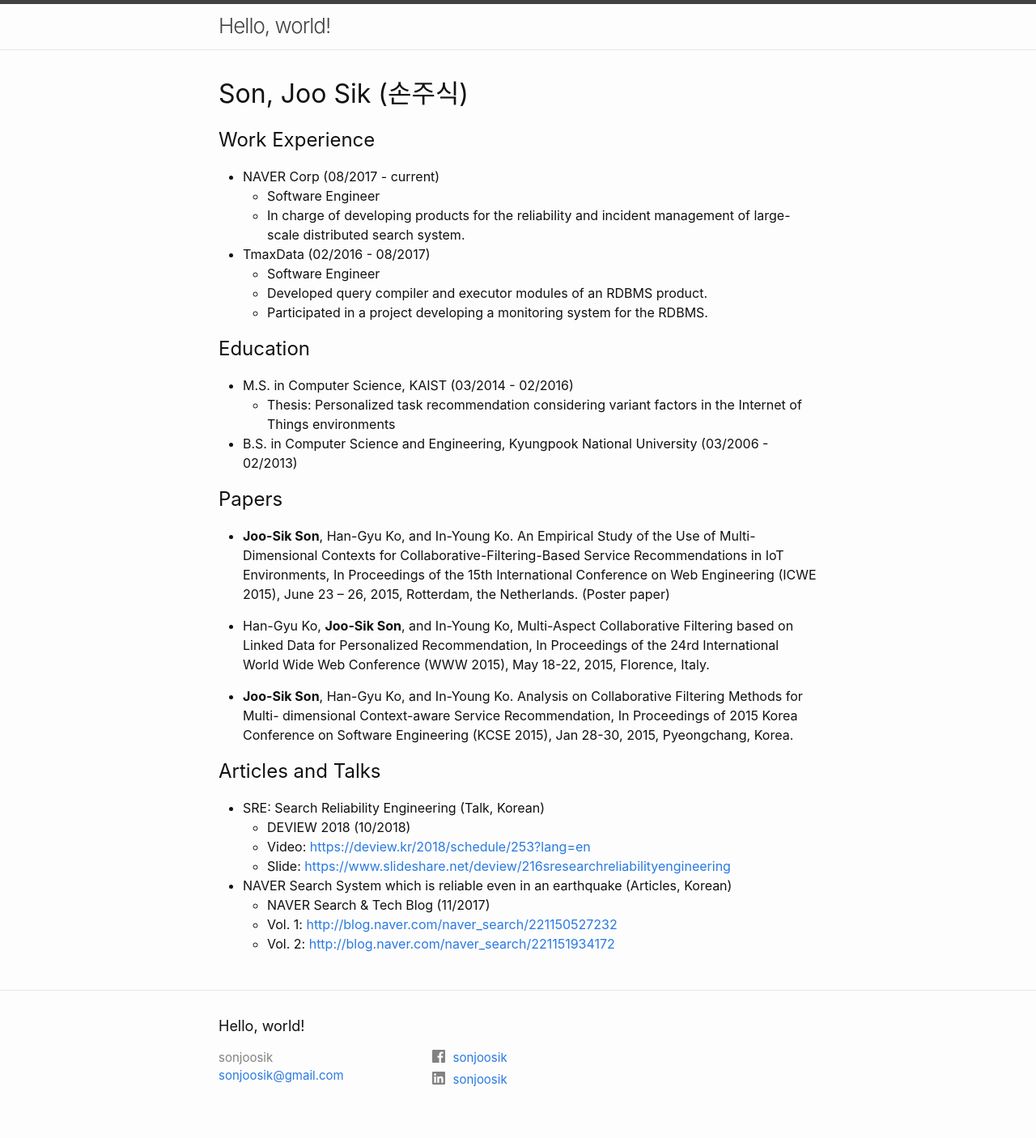
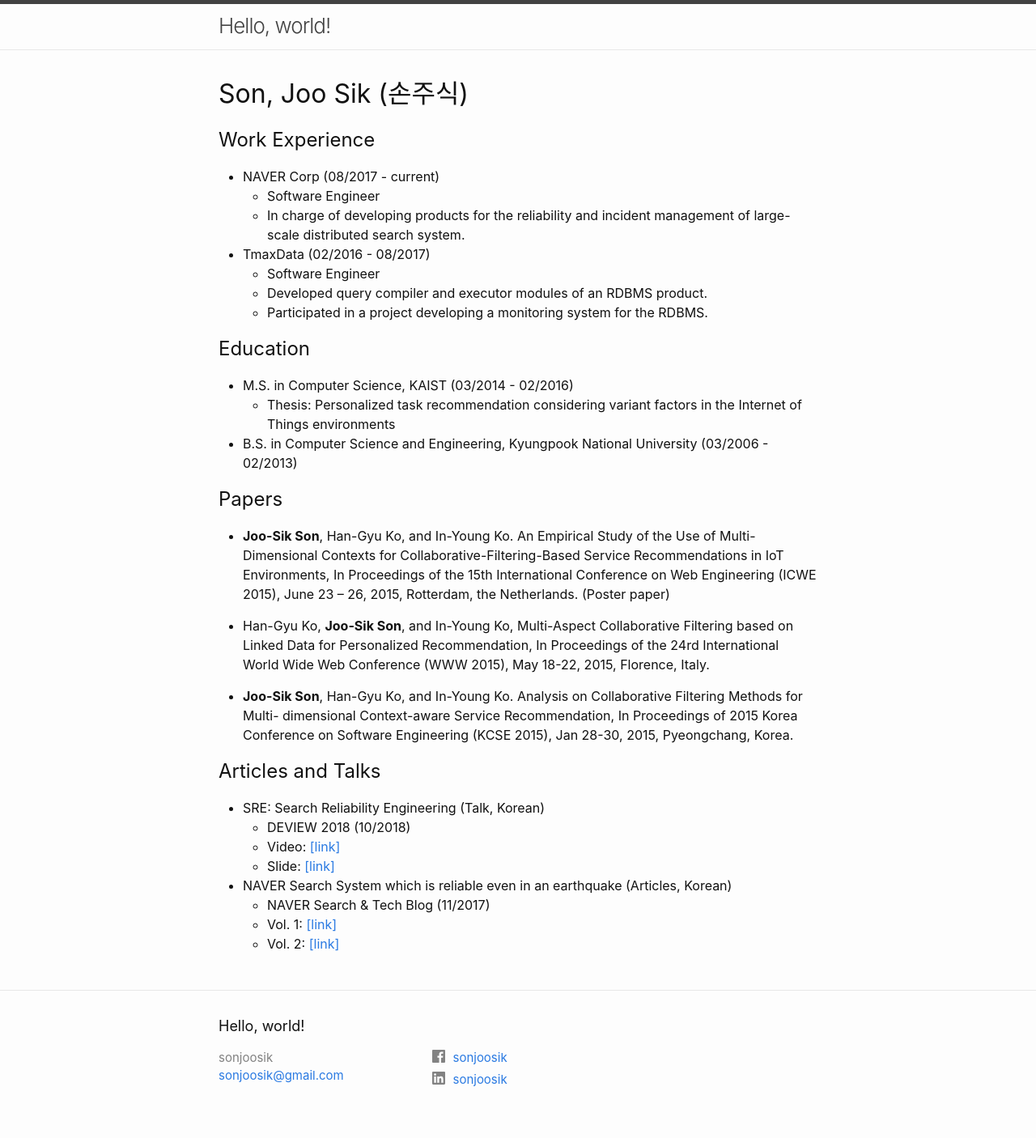
Before and after one commit to sonjoosik/sonjoosik.com, a Jekyll site: the page built from index.md, in a window 1280 px wide. Shown: the whole page at 81% size. Built offline with Jekyll 4.4.1, drawn with Linux system fonts in a browser that asks for light colours.

Commit message:
format change

```diff
--- a/index.md
+++ b/index.md
@@ -33,9 +33,9 @@ title: Son, Joo Sik (손주식)
 ## Articles and Talks
 * SRE: Search Reliability Engineering (Talk, Korean)
   * DEVIEW 2018 (10/2018)
-  * Video: [https://deview.kr/2018/schedule/253?lang=en](https://deview.kr/2018/schedule/253?lang=en)
-  * Slide: [https://www.slideshare.net/deview/216sresearchreliabilityengineering](https://www.slideshare.net/deview/216sresearchreliabilityengineering)
+  * Video: [[link]](https://deview.kr/2018/schedule/253?lang=en)
+  * Slide: [[link]](https://www.slideshare.net/deview/216sresearchreliabilityengineering)
 * NAVER Search System which is reliable even in an earthquake (Articles, Korean)
   * NAVER Search & Tech Blog (11/2017)
-  * Vol. 1: [http://blog.naver.com/naver_search/221150527232](http://blog.naver.com/naver_search/221150527232)
-  * Vol. 2: [http://blog.naver.com/naver_search/221151934172](http://blog.naver.com/naver_search/221151934172)
+  * Vol. 1: [[link]](http://blog.naver.com/naver_search/221150527232)
+  * Vol. 2: [[link]](http://blog.naver.com/naver_search/221151934172)
```
